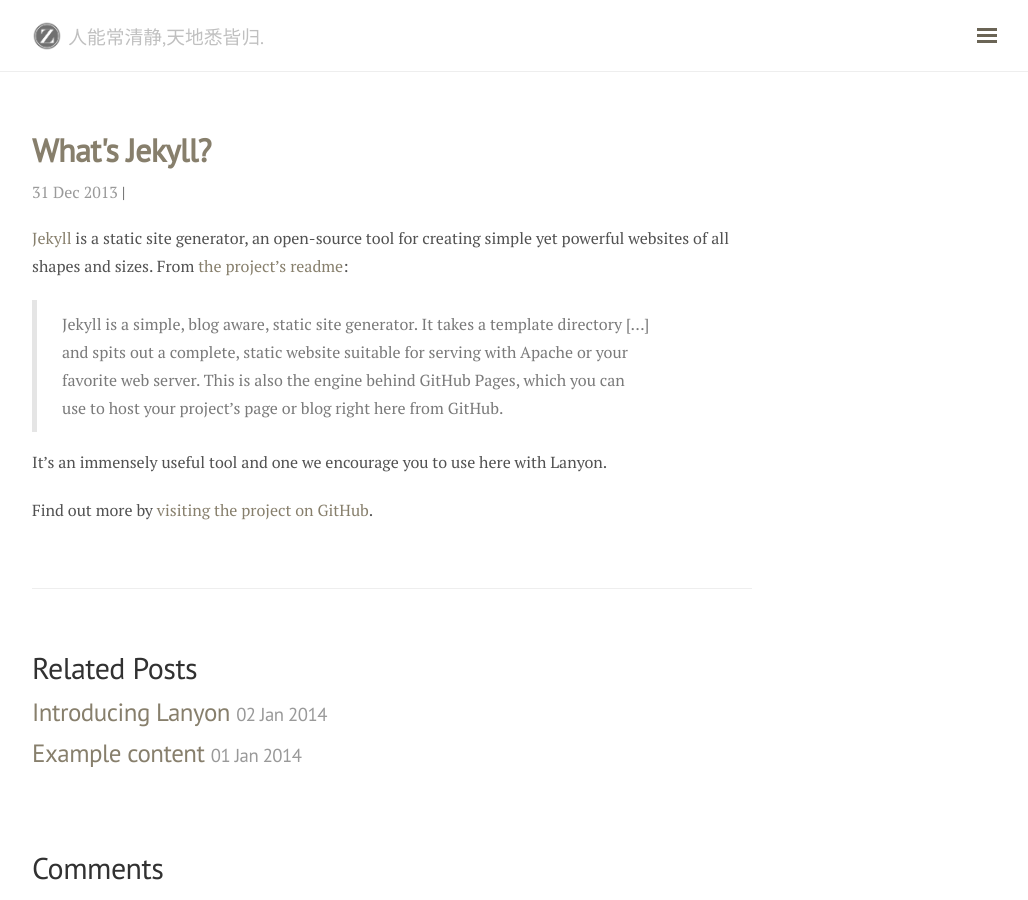
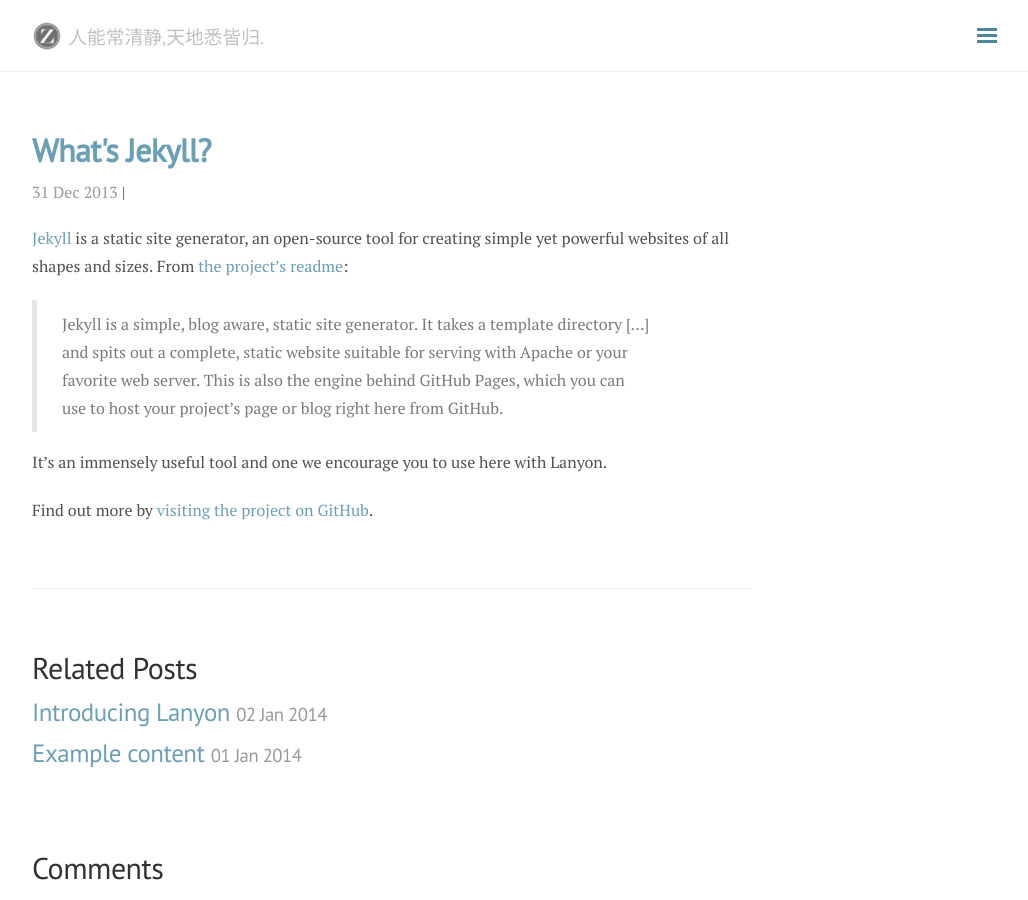
Before and after one commit to zzyn/zzyn.github.io, a Jekyll site: the page built from _posts/2013-12-31-whats-jekyll.md, in a window 1280 px wide. Shown: the whole page, without its empty margins (248-1276 px from the left). Built offline with Jekyll 4.4.1, drawn with Linux system fonts in a browser that asks for light colours; nearby versions of some CDN libraries; comment, search, counter and statistics services are not loaded.

Commit message:
switch theme blue

```diff
--- a/_includes/sidebar.html
+++ b/_includes/sidebar.html
@@ -78,7 +78,7 @@
 
   <div class="sidebar-item">
     <p>
-    Powered by <a href="http://jekyllrb.com">jekyll</a> and <a href="http://codinfox.github.io">codinfox-lanyon</a>
+    Powered by <a href="http://jekyllrb.com">jekyll</a> and <a href="http://zzyn.github.io">Zack Zou</a>
     </p>
   </div>
 </div>
--- a/_scss/_config.scss
+++ b/_scss/_config.scss
@@ -16,7 +16,7 @@ $white:      #fff;
 $lightgrey:  #eee;
 $black:      #000;
 
-$theme-color: $gray;
+$theme-color: $blue;
 $theme-color-dark: darken($theme-color, 10%);
 
 $post-date-color: #9a9a9a;
```
